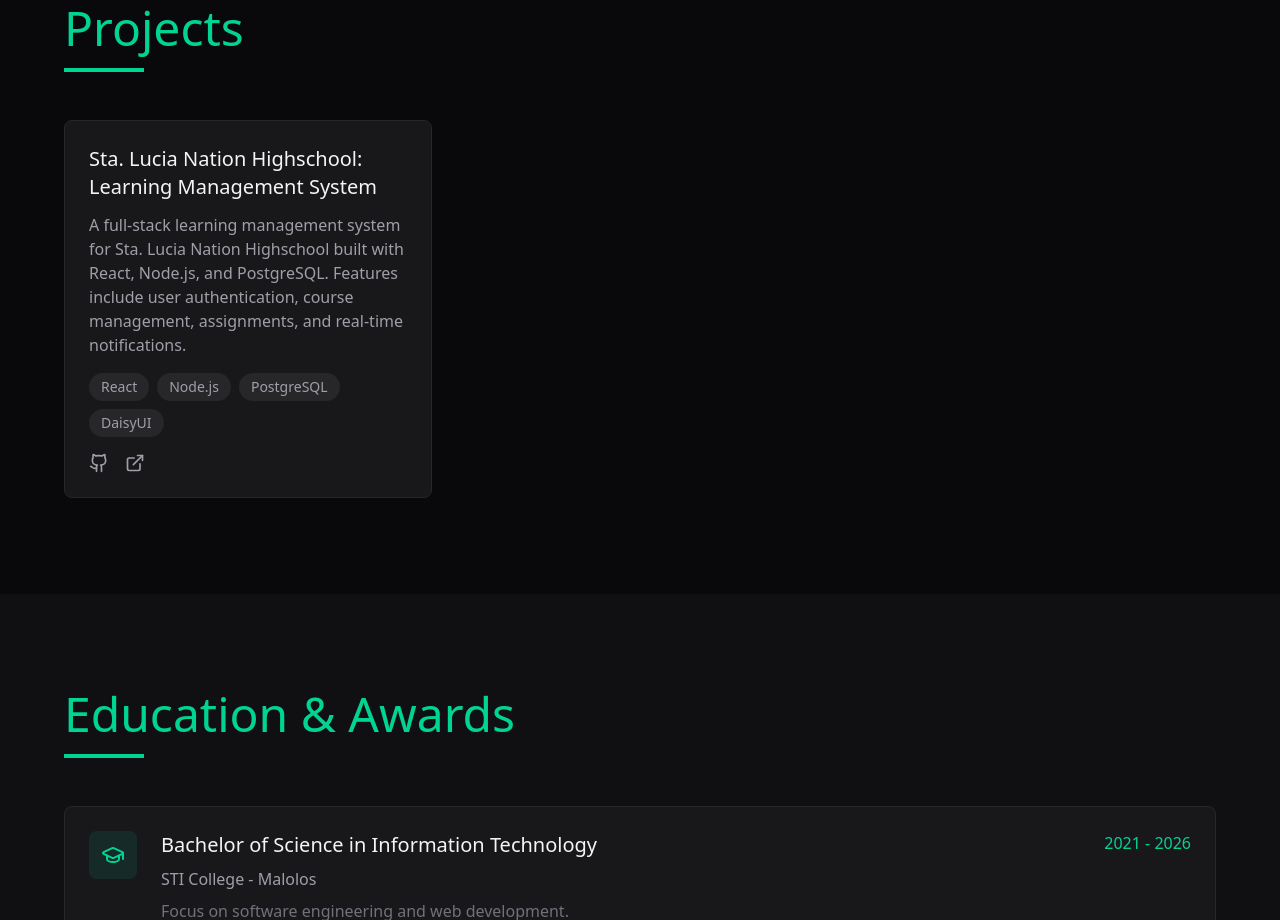
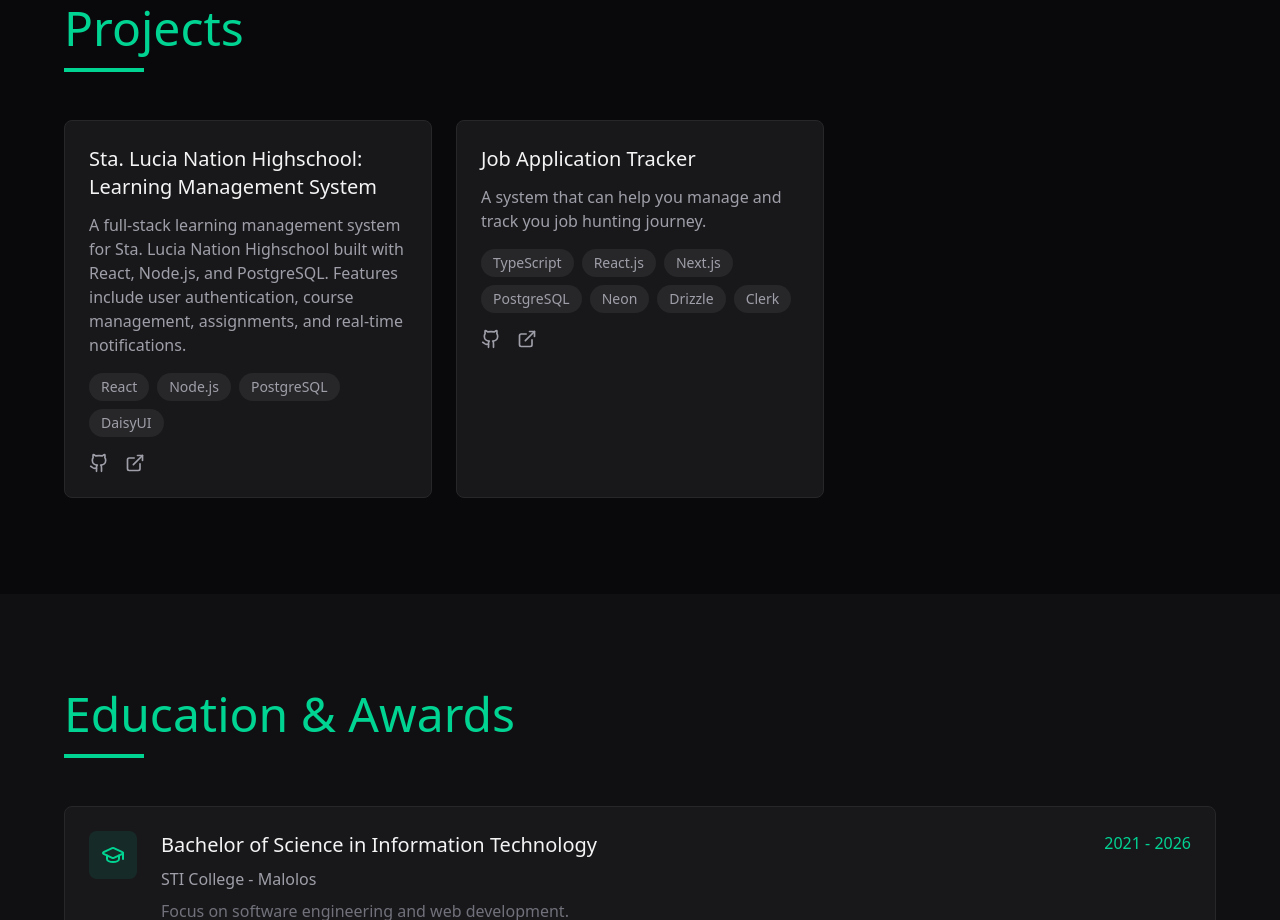
Before and after one commit to nats1211/Portfolio, a React (Vite) app: page / in a window 1280 px wide. Shown: the part 2260-3180 px from the top of the page. Built offline with nearby package versions, Linux system fonts and the light colour scheme.

Commit message:
add job application tracker

```diff
--- a/src/components/project.jsx
+++ b/src/components/project.jsx
@@ -14,6 +14,12 @@ export default function Projects() {
             tags: ["React", "Node.js", "PostgreSQL", "DaisyUI"],
             github: "https://github.com/nats1211/LMS",
         },
+        {
+            title: "Job Application Tracker",
+            description: "A system that can help you manage and track you job hunting journey.",
+            tags: ["TypeScript", "React.js", "Next.js", "PostgreSQL", "Neon", "Drizzle", "Clerk"],
+            link: "https://job-application-tracker-eight-dun.vercel.app"
+        }
     ];
 
     return (
@@ -63,7 +69,7 @@ export default function Projects() {
                                         <Github size={20} />
                                     </a>
                                     <a
-                                        href={project.live}
+                                        href={project.link}
                                         target="_blank"
                                         rel="noopener noreferrer"
                                         className="text-zinc-400 hover:text-emerald-400 transition-colors"
```
